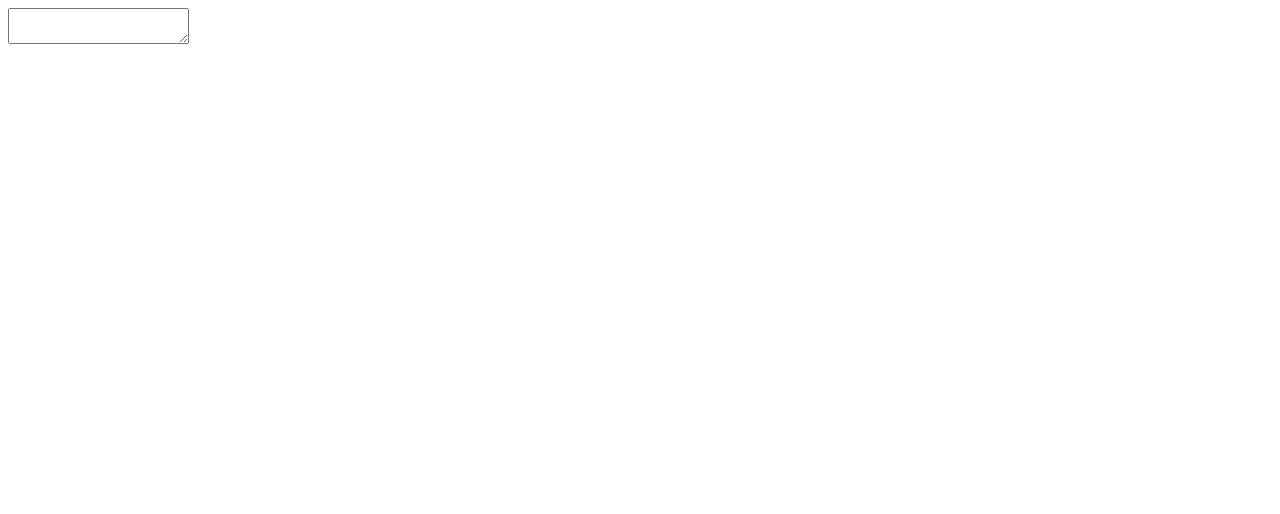
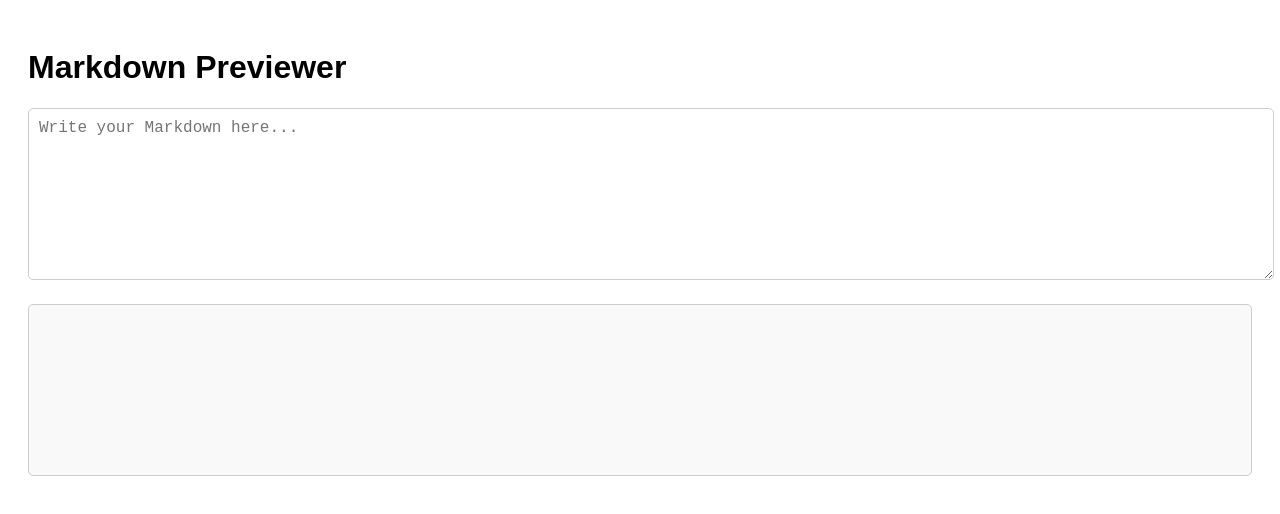
Before and after one commit to acciojob/markdown-patilvishal2507, a React app: page / in a window 1280 px wide. Shown: the top 514 px of the page. Built offline with nearby package versions, Linux system fonts and the light colour scheme.

Commit message:
Update App.js

```diff
--- a/src/components/App.js
+++ b/src/components/App.js
@@ -1,37 +1,60 @@
-import React, { useState, useEffect } from "react";
-import ReactMarkdown from "react-markdown";
-import "./App.css";
+import React, { useState } from "react";
 
-function Markdown() {
+const App = () => {
   const [markdown, setMarkdown] = useState("");
-  const [loading, setLoading] = useState(true);
 
-  const handleChange = (e) => {
-    setMarkdown(e.target.value);
+  // Basic Markdown to HTML Parser
+  const parseMarkdown = (text) => {
+    const bold = /\*\*(.*?)\*\*/g; // **bold**
+    const italic = /\*(.*?)\*/g; // *italic*
+    const headers = /^#{1,6}\s(.*)$/gm; // # Header
+    const links = /\[(.*?)\]\((.*?)\)/g; // [link](url)
+
+    return text
+      .replace(headers, (match, p1) => `<h1>${p1}</h1>`)
+      .replace(bold, (match, p1) => `<strong>${p1}</strong>`)
+      .replace(italic, (match, p1) => `<em>${p1}</em>`)
+      .replace(
+        links,
+        (match, p1, p2) => `<a href="${p2}" target="_blank">${p1}</a>`
+      );
   };
 
-  const changeLoadingVar = () => {
-    setLoading(false);
-  };
-
-  useEffect(() => {
-    setTimeout(changeLoadingVar, 3000);
-  }, []);
-
-  if (loading) {
-    return (
-      <div className="loading">
-        <h1>Loading...</h1>
-      </div>
-    );
-  }
-
   return (
-    <div className="app">
-      <textarea className="textarea" onChange={handleChange} />
-      <ReactMarkdown className="preview">{markdown}</ReactMarkdown>
+    <div
+      className="app"
+      data-testid="app"
+      style={{ padding: "20px", fontFamily: "Arial, sans-serif" }}
+    >
+      <h1>Markdown Previewer</h1>
+      <textarea
+        style={{
+          width: "100%",
+          height: "150px",
+          marginBottom: "20px",
+          fontSize: "16px",
+          padding: "10px",
+          borderRadius: "5px",
+          border: "1px solid #ccc",
+        }}
+        placeholder="Write your Markdown here..."
+        value={markdown}
+        onChange={(e) => setMarkdown(e.target.value)}
+      />
+      <div
+        className="preview"
+        data-testid="preview"
+        style={{
+          border: "1px solid #ccc",
+          padding: "10px",
+          minHeight: "150px",
+          backgroundColor: "#f9f9f9",
+          borderRadius: "5px",
+        }}
+        dangerouslySetInnerHTML={{ __html: parseMarkdown(markdown) }}
+      />
     </div>
   );
-}
+};
 
-export default Markdown;
+export default App;
```
